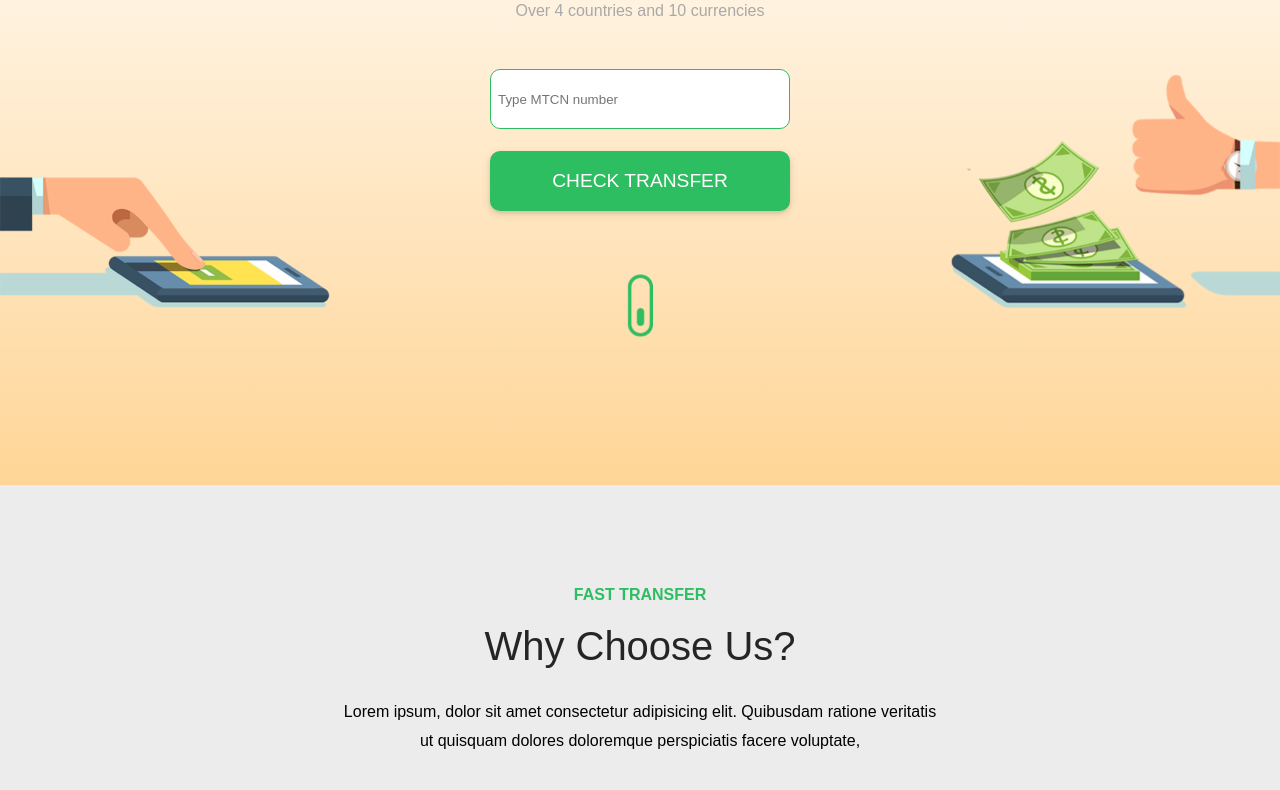
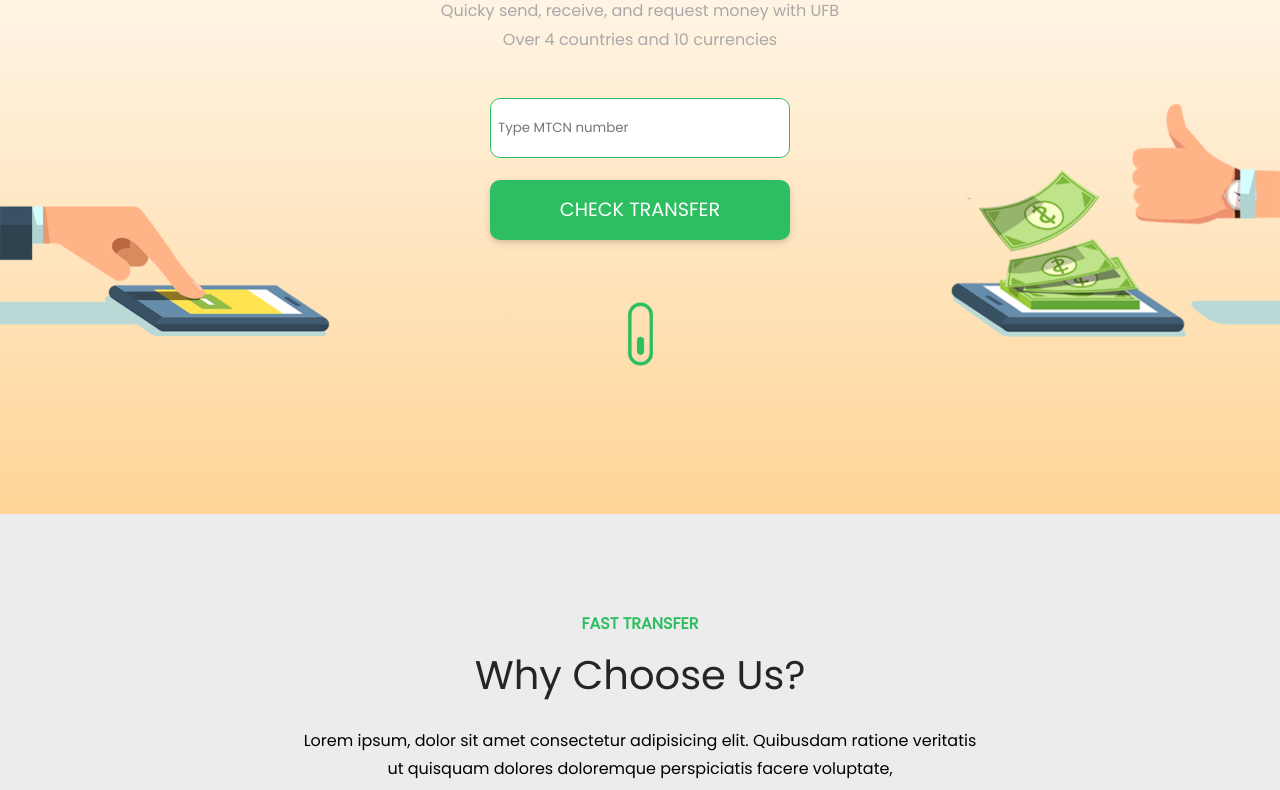
Before and after one commit to Mohkromah/ufb, a plain HTML site: page index.html in a window 1280 px wide. Shown: the part 315-1105 px from the top of the page. Drawn offline with Linux system fonts and the light colour scheme.

Commit message:
Add files via upload

```diff
--- a/index.html
+++ b/index.html
@@ -10,6 +10,9 @@
     <link rel="stylesheet" href="css/style.css" />
     <link rel="stylesheet" href="css/animate.css" />
     <title>Unitrans Foreign Bureau</title>
+    <link rel='icon' href='favicon.ico' type='image/x-icon'/ >
+1
+<link href="https://fonts.googleapis.com/css?family=Poppins&display=swap" rel="stylesheet">
   </head>
   <body>
     <header>
```
